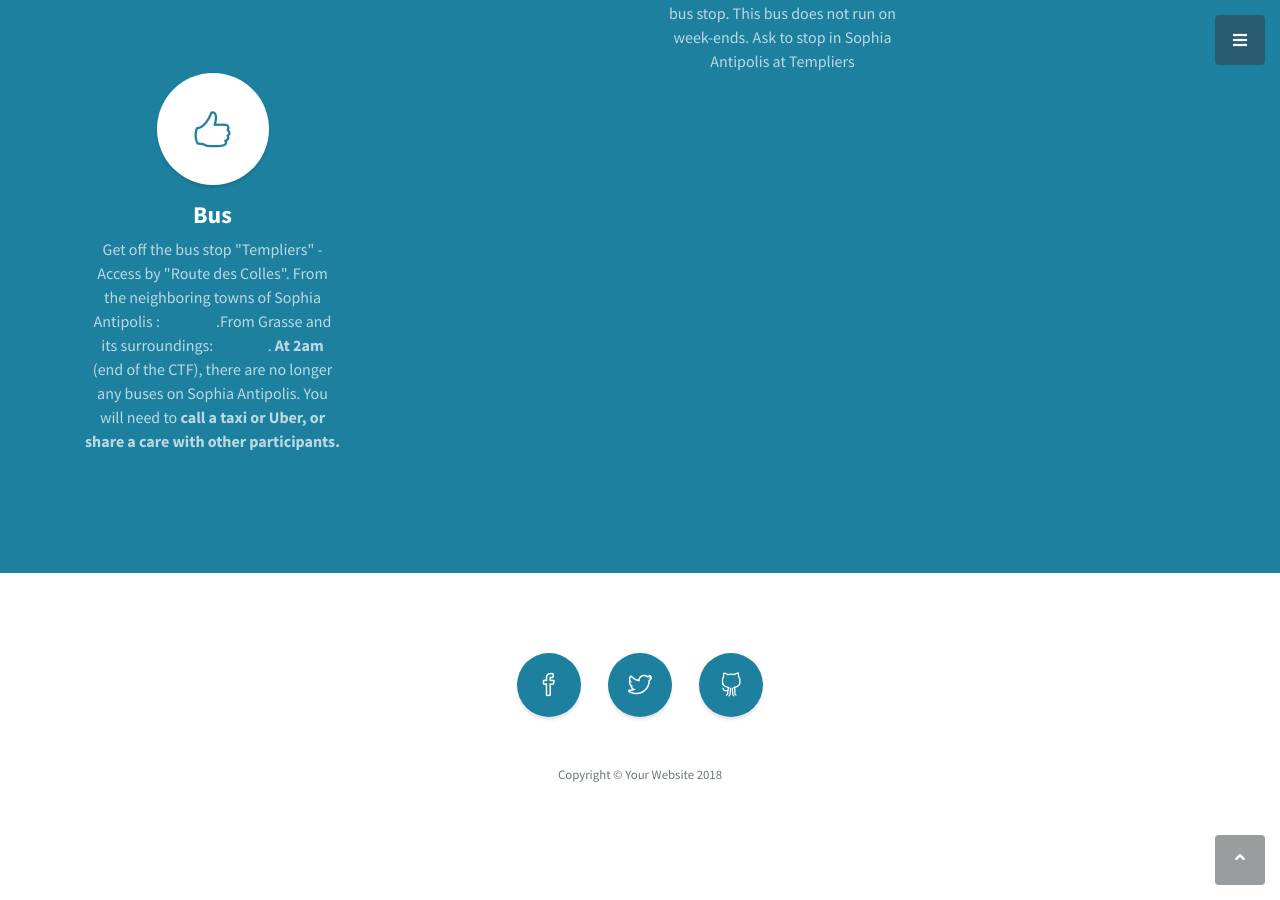
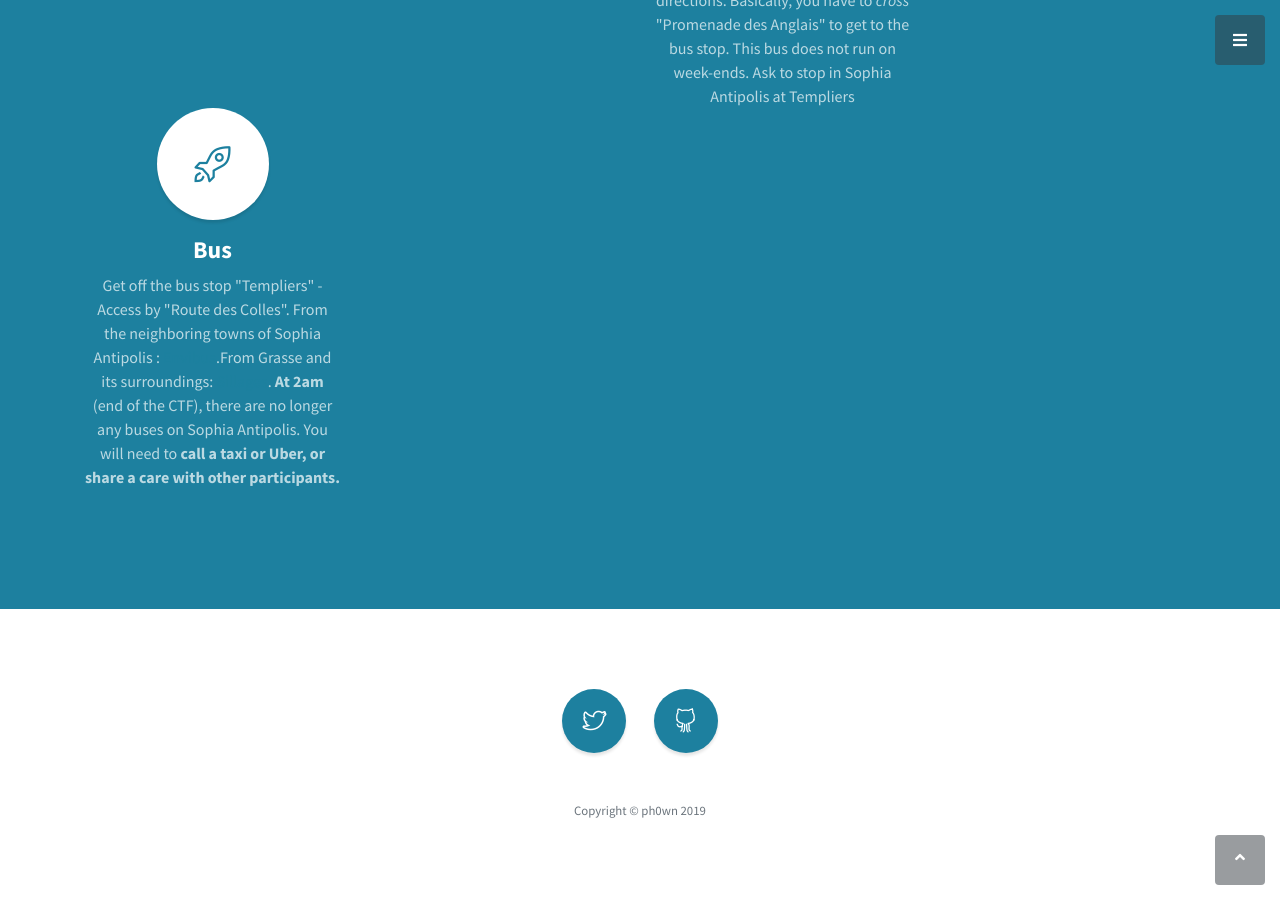
Before and after one commit to ph0wn/ph0wn.github.io, a Jekyll site: the page built from index.html, in a window 1280 px wide and 900 px high, scrolled down 4652 px. Built offline with Jekyll 4.4.1, drawn with Linux system fonts in a browser that asks for light colours.

Commit message:
modifying icons

```diff
--- a/_includes/footer.html
+++ b/_includes/footer.html
@@ -2,12 +2,7 @@
     <div class="container">
         <ul class="list-inline mb-5">
             <li class="list-inline-item">
-                <a class="social-link rounded-circle text-white mr-3" href="#">
-              <i class="icon-social-facebook"></i>
-            </a>
-            </li>
-            <li class="list-inline-item">
-                <a class="social-link rounded-circle text-white mr-3" href="#">
+                <a class="social-link rounded-circle text-white mr-3" href="https://twitter.com/ph0wn">
               <i class="icon-social-twitter"></i>
             </a>
             </li>
@@ -17,6 +12,6 @@
             </a>
             </li>
         </ul>
-        <p class="text-muted small mb-0">Copyright &copy; Your Website 2018</p>
+        <p class="text-muted small mb-0">Copyright &copy; ph0wn 2019</p>
     </div>
 </footer>
--- a/index.html
+++ b/index.html
@@ -11,7 +11,7 @@ title: Ph0wn CTF
                 <p class="lead mb-5">
 		  Come and challenge yourself on IoT, embedded systems, smart phones, e.g drones, IP web cameras, console games, smart toothbrushes and many other devices!
 		  <br>
-		  Ph0wn 2019 will be held on <b>Friday, December 13th 2019</b>
+		  <h3>Ph0wn 2019 will be held on <b>Friday, December 13th 2019</b></h3>
 		  <br>
                   <a class="btn btn-dark btn-xl js-scroll-trigger" href="#participate">How to participate</a>
             </div>
@@ -28,7 +28,7 @@ title: Ph0wn CTF
         <div class="row">
 	              <div class="col-lg-3 col-md-6 mb-5 mb-md-0">
                 <span class="service-icon rounded-circle mx-auto mb-3">
-              <i class="icon-like"></i>
+              <i class="icon-people"></i>
             </span>
                 <h4>
               <strong>Team</strong>
@@ -40,7 +40,7 @@ title: Ph0wn CTF
 
             <div class="col-lg-3 col-md-6 mb-5 mb-lg-0">
                 <span class="service-icon rounded-circle mx-auto mb-3">
-              <i class="icon-screen-smartphone"></i>
+              <i class="icon-screen-desktop"></i>
             </span>
                 <h4>
               <strong>Laptop</strong>
@@ -49,7 +49,7 @@ title: Ph0wn CTF
             </div>
             <div class="col-lg-3 col-md-6 mb-5 mb-lg-0">
                 <span class="service-icon rounded-circle mx-auto mb-3">
-              <i class="icon-pencil"></i>
+              <i class="icon-game-controller"></i>
             </span>
                 <h4>
               <strong>Software</strong>
@@ -58,7 +58,7 @@ title: Ph0wn CTF
             </div>
             <div class="col-lg-3 col-md-6">
                 <span class="service-icon rounded-circle mx-auto mb-3">
-              <i class="icon-mustache"></i>
+              <i class="icon-feed"></i>
             </span>
                 <h4>
               <strong>Wifi</strong>
@@ -156,7 +156,7 @@ title: Ph0wn CTF
         <div class="row">
 	  <div class="col-lg-3 col-md-6 mb-5 mb-md-0">
             <span class="service-icon rounded-circle mx-auto mb-3">
-              <i class="icon-like"></i>
+              <i class="icon-compass"></i>
             </span>
             <h4>              <strong>Campus SophiaTech</strong>            </h4>
             <p class="text-faded mb-0">The event is located in the <b>Learning Centre</b>
@@ -172,7 +172,7 @@ title: Ph0wn CTF
 	  </div>
 	  <div class="col-lg-3 col-md-6 mb-5 mb-md-0">
             <span class="service-icon rounded-circle mx-auto mb-3">
-              <i class="icon-like"></i>
+              <i class="icon-plane"></i>
             </span>
             <h4>              <strong>Airport</strong>            </h4>
 	    <p class="text-faded mb-0">From the airport of Nice: <a href="https://www.departement06.fr/documents/A-votre-service/Deplacements/transports-en-commun/cg06-transports_lignes_230.pdf" target="_blank" rel="noopener">line 230</a> or "230 Express" will take you to Sophia Antipolis in approximately 40 minutes for only 1.50 euros. The bus isn't very well indicated from the airport, you might have to ask someone for directions. Basically, you have to <em>cross</em> "Promenade des Anglais" to get to the bus stop. This bus does not run on week-ends. Ask to stop in Sophia Antipolis at Templiers
@@ -180,7 +180,7 @@ title: Ph0wn CTF
 	  </div>
 	  <div class="col-lg-3 col-md-6 mb-5 mb-md-0">
             <span class="service-icon rounded-circle mx-auto mb-3">
-              <i class="icon-like"></i>
+              <i class="icon-briefcase"></i>
             </span>
             <h4>              <strong>Train</strong>            </h4>
             <p class="text-faded mb-0">Stop at Antibes. Then use bus, taxis, Uber or car sharing up to Sophia Antipolis
@@ -188,7 +188,7 @@ title: Ph0wn CTF
 	  </div>
 	  <div class="col-lg-3 col-md-6 mb-5 mb-md-0">
             <span class="service-icon rounded-circle mx-auto mb-3">
-              <i class="icon-like"></i>
+              <i class="icon-rocket"></i>
             </span>
             <h4>              <strong>Bus</strong>            </h4>
             <p class="text-faded mb-0">Get off the bus stop "Templiers" - Access by "Route des Colles". From the neighboring towns of Sophia Antipolis : <a href="http://www.envibus.fr/" target="_blank" rel="noopener">Envibus</a>.From Grasse and its surroundings: <a href="http://www.sillages.eu/" target="_blank" rel="noopener">Sillages</a>.  <strong>At 2am</strong> (end of the CTF), there are no longer any buses on Sophia Antipolis. You will need to <strong>call a taxi or Uber, or share a care with other participants.
```
